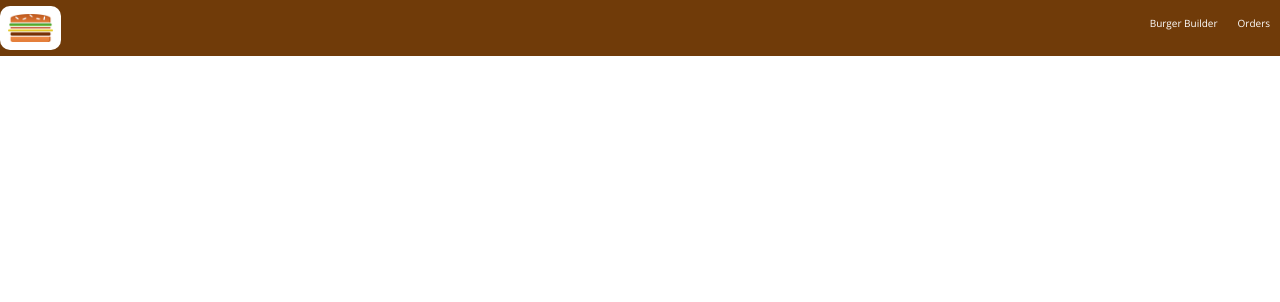
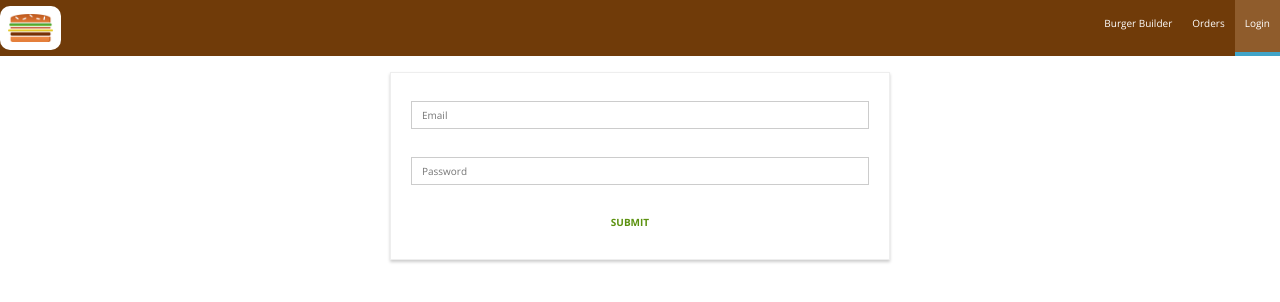
Before and after one commit to princedhimanz/burguer-app, a React (Create React App) app: page /auth in a window 1280 px wide. Shown: the top 302 px of the page. Built offline with nearby package versions, Linux system fonts and the light colour scheme.

Commit message:
added auth container with form

```diff
--- a/src/App.js
+++ b/src/App.js
@@ -1,9 +1,11 @@
 import React, { Component } from 'react';
+import { Route, Switch } from 'react-router-dom';
+
 import Layout from './hoc/Layout/Layout';
 import BurguerBuilder from './containers/BurguerBuilder/BurguerBuilder';
 import Checkout from './containers/Checkout/Checkout';
 import Orders from './containers/Orders/Orders';
-import { Route, Switch } from 'react-router-dom';
+import Auth from './containers/Auth/Auth';
 
 class App extends Component {
   render() {
@@ -12,6 +14,7 @@ class App extends Component {
         <Switch>
           <Route path="/checkout" component={Checkout} />
           <Route path="/orders" component={Orders} />
+          <Route path="/auth" component={Auth} />
           <Route path="/" exact component={BurguerBuilder} />
         </Switch>
       </Layout>
--- a/src/components/Nagivation/NagivationItems/NagivationItems.js
+++ b/src/components/Nagivation/NagivationItems/NagivationItems.js
@@ -7,6 +7,7 @@ const NagivationItems = () => (
   <ul className={styles.NagivationItems}>
     <NagivationItem link="/">Burger Builder</NagivationItem>
     <NagivationItem link="/orders">Orders</NagivationItem>
+    <NagivationItem link="/auth">Login</NagivationItem>
   </ul>
 );
 
--- /dev/null
+++ b/src/containers/Auth/Auth.js
@@ -0,0 +1,111 @@
+import React, { useState, useEffect } from 'react';
+
+import Input from '../../components/UI/Input/Input';
+import Button from '../../components/UI/Button/Button';
+
+import styles from './Auth.module.css';
+
+const Auth = () => {
+  const [orderForm, setOrderForm] = useState({
+    name: {
+      elementType: 'input',
+      elementConfig: {
+        type: 'text',
+        placeholder: 'Email',
+      },
+      value: '',
+      validation: {
+        required: true,
+        isEmail: true,
+      },
+      valid: false,
+      touched: false,
+    },
+    password: {
+      elementType: 'input',
+      elementConfig: {
+        type: 'password',
+        placeholder: 'Password',
+      },
+      value: '',
+      validation: {
+        required: true,
+        minLength: 7,
+      },
+      valid: false,
+      touched: false,
+    },
+  });
+
+  // Check validity of input. In this case only if its filled when required
+  // Start with true, and on every rule we check if the condition is true, and if isValid is already true
+  // By doing this, all validations have to pass instead of only the last one
+  function checkValidity(value, rules) {
+    let isValid = true;
+
+    if (!rules) return true;
+
+    if (rules.required) {
+      isValid = value.trim() !== '' && isValid;
+    }
+    if (rules.minLength) {
+      isValid = value.length >= rules.minLength && isValid;
+    }
+    if (rules.maxLength) {
+      isValid = value.length <= rules.maxLength && isValid;
+    }
+    if (rules.isEmail) {
+      const pattern = /^(([^<>()\[\]\\.,;:\s@"]+(\.[^<>()\[\]\\.,;:\s@"]+)*)|(".+"))@((\[[0-9]{1,3}\.[0-9]{1,3}\.[0-9]{1,3}\.[0-9]{1,3}])|(([a-zA-Z\-0-9]+\.)+[a-zA-Z]{2,}))$/;
+      isValid = pattern.test(value) && isValid;
+    }
+    if (rules.isNumeric) {
+      const pattern = /^\d+$/;
+      isValid = pattern.test(value) && isValid;
+    }
+    return isValid;
+  }
+
+  const formElementsArray = [];
+  for (let inputName in orderForm) {
+    formElementsArray.push({
+      id: inputName,
+      config: orderForm[inputName],
+    });
+  }
+
+  // When input change, make a copy of the formdata, then make a deep copy of form element, then change value of that form element, and then update the form copy data on that form element position. Only then update state
+  function handleInputChange(event, inputId) {
+    const updatedData = {
+      ...orderForm,
+      [inputId]: {
+        ...orderForm[inputId],
+        value: event.target.value,
+        valid: checkValidity(event.target.value, orderForm[inputId].validation),
+        touched: true,
+      },
+    };
+    setOrderForm(updatedData);
+  }
+
+  const form = (
+    <form>
+      {formElementsArray.map(formEl => (
+        <Input
+          key={formEl.id}
+          elementType={formEl.config.elementType}
+          elementConfig={formEl.config.elementConfig}
+          value={formEl.config.value}
+          invalid={!formEl.config.valid}
+          touched={formEl.config.touched}
+          shouldValidate={formEl.config.validation}
+          changed={e => handleInputChange(e, formEl.id)}
+        />
+      ))}
+      <Button btnType="Success">SUBMIT</Button>
+    </form>
+  );
+
+  return <div className={styles.Auth}>{form}</div>;
+};
+
+export default Auth;
--- /dev/null
+++ b/src/containers/Auth/Auth.module.css
@@ -0,0 +1,14 @@
+.Auth {
+  margin: 20px auto;
+  width: 80%;
+  text-align: center;
+  box-shadow: 0 2px 3px #ccc;
+  border: 1px solid #eee;
+  padding: 10px;
+}
+
+@media (min-width: 600px) {
+  .Auth {
+    width: 500px;
+  }
+}
--- a/src/containers/Checkout/ContactData/ContactData.js
+++ b/src/containers/Checkout/ContactData/ContactData.js
@@ -49,6 +49,7 @@ const ContactData = ({ ings, totalPrice, onOrderBurger, loading }) => {
       value: '',
       validation: {
         required: true,
+        isNumeric: true,
         minLength: 4,
         maxLength: 8,
       },
@@ -118,6 +119,14 @@ const ContactData = ({ ings, totalPrice, onOrderBurger, loading }) => {
     }
     if (rules.maxLength) {
       isValid = value.length <= rules.maxLength && isValid;
+    }
+    if (rules.isEmail) {
+      const pattern = /^(([^<>()\[\]\\.,;:\s@"]+(\.[^<>()\[\]\\.,;:\s@"]+)*)|(".+"))@((\[[0-9]{1,3}\.[0-9]{1,3}\.[0-9]{1,3}\.[0-9]{1,3}])|(([a-zA-Z\-0-9]+\.)+[a-zA-Z]{2,}))$/;
+      isValid = pattern.test(value) && isValid;
+    }
+    if (rules.isNumeric) {
+      const pattern = /^\d+$/;
+      isValid = pattern.test(value) && isValid;
     }
     return isValid;
   }
```
